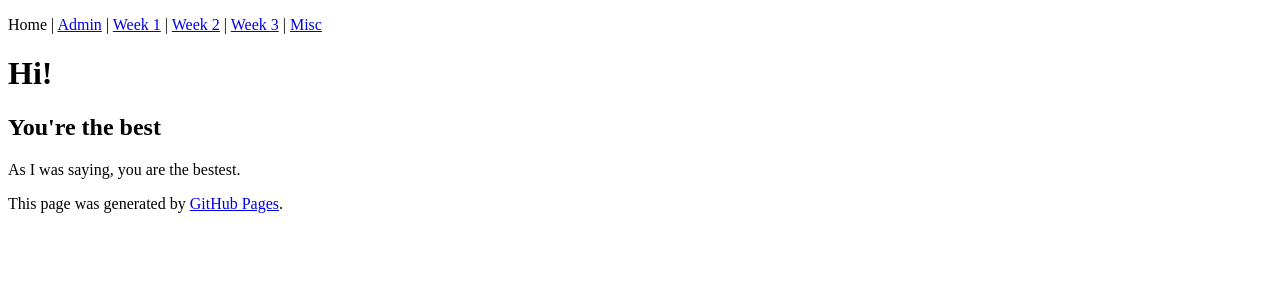
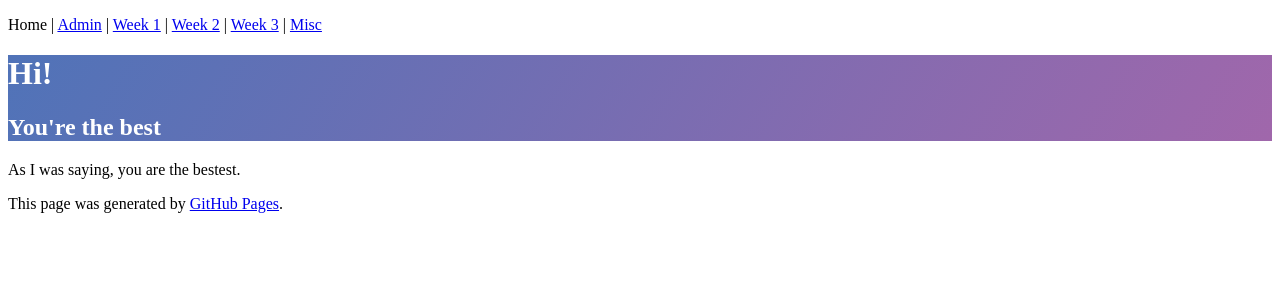
Before and after one commit to siddharthngandhi/siddharthngandhi.github.io, a Jekyll site: the page built from index.md, in a window 1280 px wide. Shown: the top 300 px of the page. Built offline with Jekyll 4.4.1, drawn with Linux system fonts in a browser that asks for light colours.

Commit message:
Update style.css

```diff
--- a/assets/css/style.css
+++ b/assets/css/style.css
@@ -2,3 +2,8 @@
 ---
 
 @import "";
+.page-header{
+color:#ffff;
+background-color:#A067AB;
+background-image:linear-gradient(120deg,#5073B8,#A067AB);
+}
```
